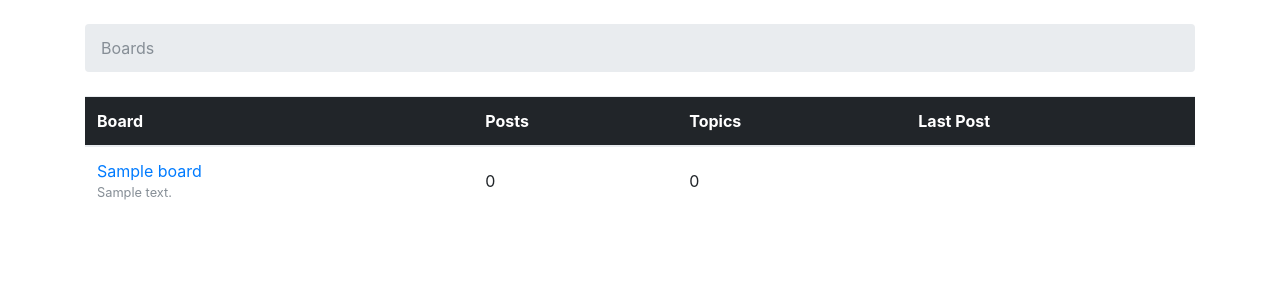
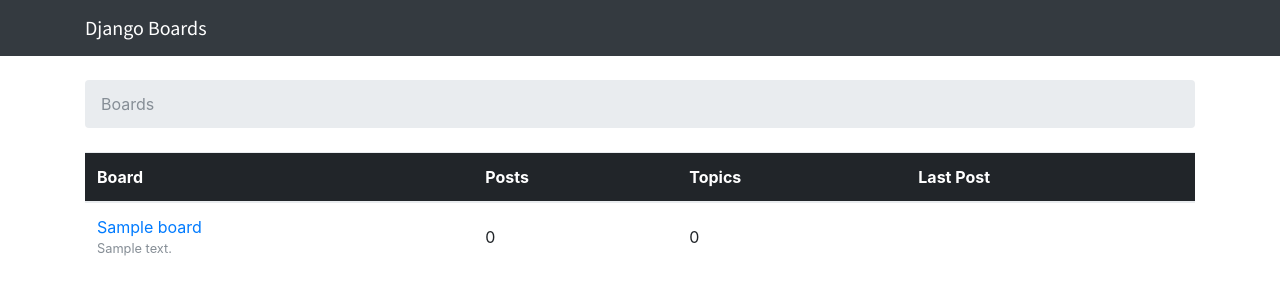
Before and after one commit to Glutexo/django-app-by-vitor-freitas-guide, a Django app: page / in a window 1280 px wide. Shown: the top 300 px of the page. Run offline with Django 3.2, Linux system fonts and the light colour scheme; tables that the repository leaves empty hold one stand-in row (values such as "Sample post"); some libraries are stand-ins or nearby versions.

Commit message:
Add a bootstrap navbar to the layout with custom font.
Added a topbar with a project name and link to the homepage. Added a
custom CSS file and a link to Google Fonts font of choice. This make
the project one little bit personal.

```diff
--- /dev/null
+++ b/static/css/app.css
@@ -0,0 +1,3 @@
+.navbar-brand {
+    font-family: 'Source Sans Pro', sans-serif;
+}
--- a/templates/base.html
+++ b/templates/base.html
@@ -3,8 +3,18 @@
     <head>
         <meta charset="utf-8">
         <title>{% block title %}Django Boards{% endblock %}</title>
-        <link rel="stylesheet" href="{% static 'css/bootstrap.min.css' %}"></head>
+        <link href="https://fonts.googleapis.com/css?family=Source+Sans+Pro" rel="stylesheet">
+        <link rel="stylesheet" href="{% static 'css/bootstrap.min.css' %}">
+        <link rel="stylesheet" href="{% static 'css/app.css' %}">
+    </head>
     <body>
+
+        <nav class="navbar navbar-expand-lg navbar-dark bg-dark">
+            <div class="container">
+                <a class="navbar-brand" href="{% url 'home' %}">Django Boards</a>
+            </div>
+        </nav>
+
         <div class="container">
             <ol class="breadcrumb my-4">
                 {% block breadcrumb %}
```
